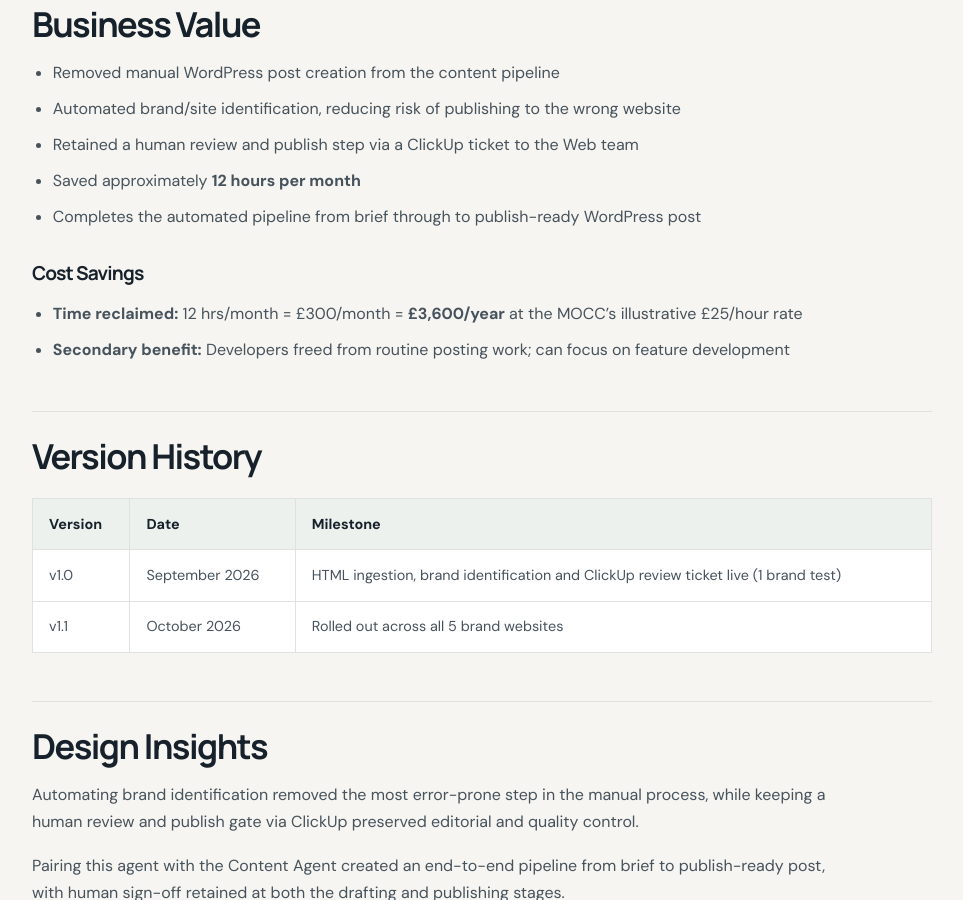
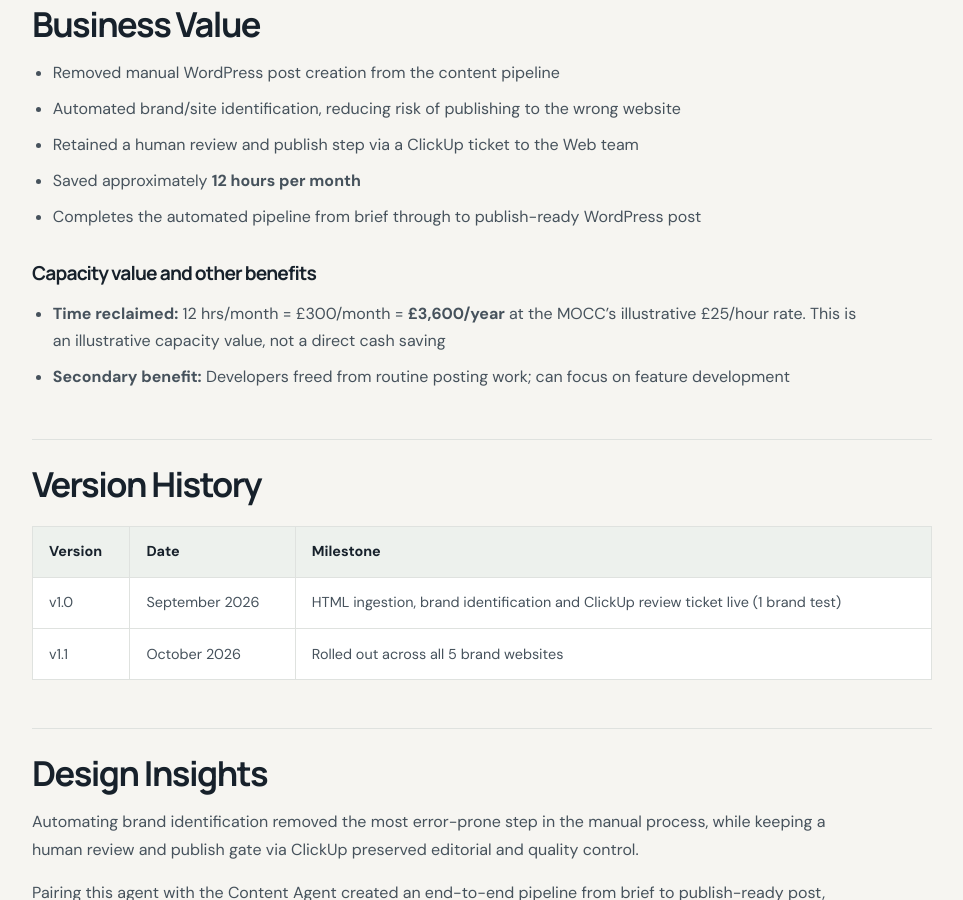
Before and after one commit to georgefwmurray/Marketing-Operations-Control-Centre, a Jekyll site: the page built from Agents/WordPress Post Creation Agent/WordPress-Post-Creation-Agent.md, in a window 1280 px wide and 900 px high, scrolled down 2065 px. Shown: the whole window, without its empty margins (158-1121 px from the left). Built offline with Jekyll 4.4.1, drawn with Linux system fonts in a browser that asks for light colours.

Commit message:
Distinguish illustrative capacity value from cash savings

```diff
--- a/Agents/WordPress Post Creation Agent/WordPress-Post-Creation-Agent.md
+++ b/Agents/WordPress Post Creation Agent/WordPress-Post-Creation-Agent.md
@@ -44,9 +44,9 @@ The WordPress Post Creation Agent takes HTML output (including content produced
 - Saved approximately **12 hours per month**
 - Completes the automated pipeline from brief through to publish-ready WordPress post
 
-### Cost Savings
+### Capacity value and other benefits
 
-- **Time reclaimed:** 12 hrs/month = £300/month = **£3,600/year** at the MOCC's illustrative £25/hour rate
+- **Time reclaimed:** 12 hrs/month = £300/month = **£3,600/year** at the MOCC's illustrative £25/hour rate. This is an illustrative capacity value, not a direct cash saving
 - **Secondary benefit:** Developers freed from routine posting work; can focus on feature development
 
 ## Version History
```
